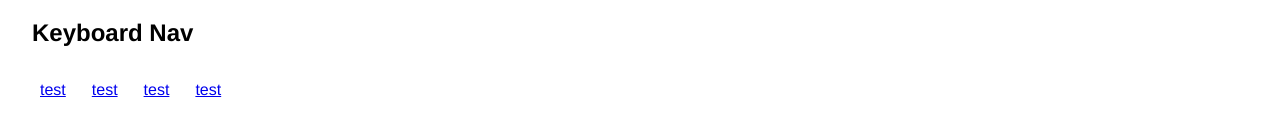
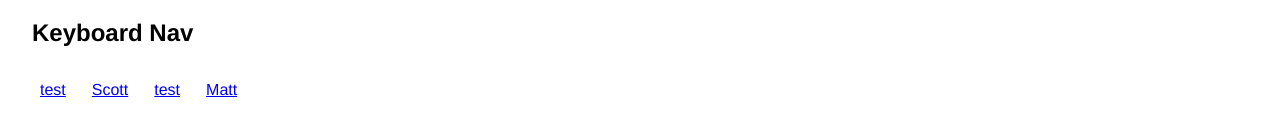
Before and after one commit to scottykaye/accessible-navigation, a React app: page / in a window 1280 px wide. Shown: the part 821-952 px from the top of the page. Built offline with nearby package versions, Linux system fonts and the light colour scheme.

Commit message:
make single character work:

```diff
--- a/src/App.tsx
+++ b/src/App.tsx
@@ -223,20 +223,25 @@ class Navigate {
 
     if (navigation) {
       const sibling = currentItem.nextSibling
-      if (Object.values(LETTERS).includes(event.key.toLowerCase())) {
+      // if (Object.values(LETTERS).includes(event.key.toLowerCase())) {
+      if (/^[a-z0-9]$/i.test(event.key.toLowerCase())) {
         const options = Object.values(this.observers).map((item) =>
-          item.textContent.slice(0, 1),
+          item.textContent.toLowerCase().slice(0, 1),
         )
-        // starting from the current number index, find the first match
-        const item = options.findIndex((letter, index) => {
-          console.log(index)
+
+        let item = options.findIndex((letter, index) => {
           if (index > currentNumber) {
-            return letter === event.key
+            return letter === event.key.toLowerCase()
           }
         })
-        console.log(currentNumber, item)
+
+        if (item === -1) {
+          item = options.findIndex(
+            (letter) => letter === event.key.toLowerCase(),
+          )
+        }
+
         return this.observers?.[labelList[item]]?.focus()
-        //
       }
 
       if (event.key === SMALL_SUPPORT.SPACE && !sibling) {
@@ -449,9 +454,9 @@ export default function App() {
           >
             test
           </ListItem>
-          <ListItem label="nav2">test</ListItem>
+          <ListItem label="nav2">Scott</ListItem>
           <ListItem label="nav3">test</ListItem>
-          <ListItem label="nav4">test</ListItem>
+          <ListItem label="nav4">Matt</ListItem>
         </ul>
       </nav>
     </div>
```
